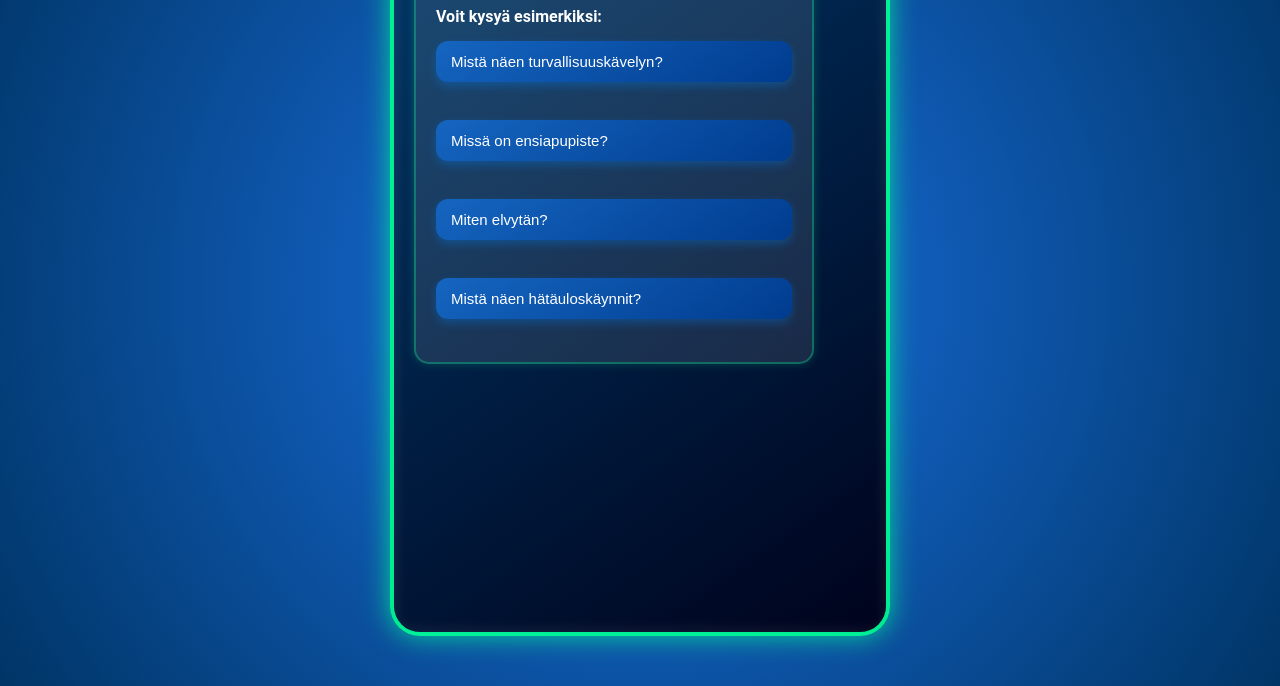
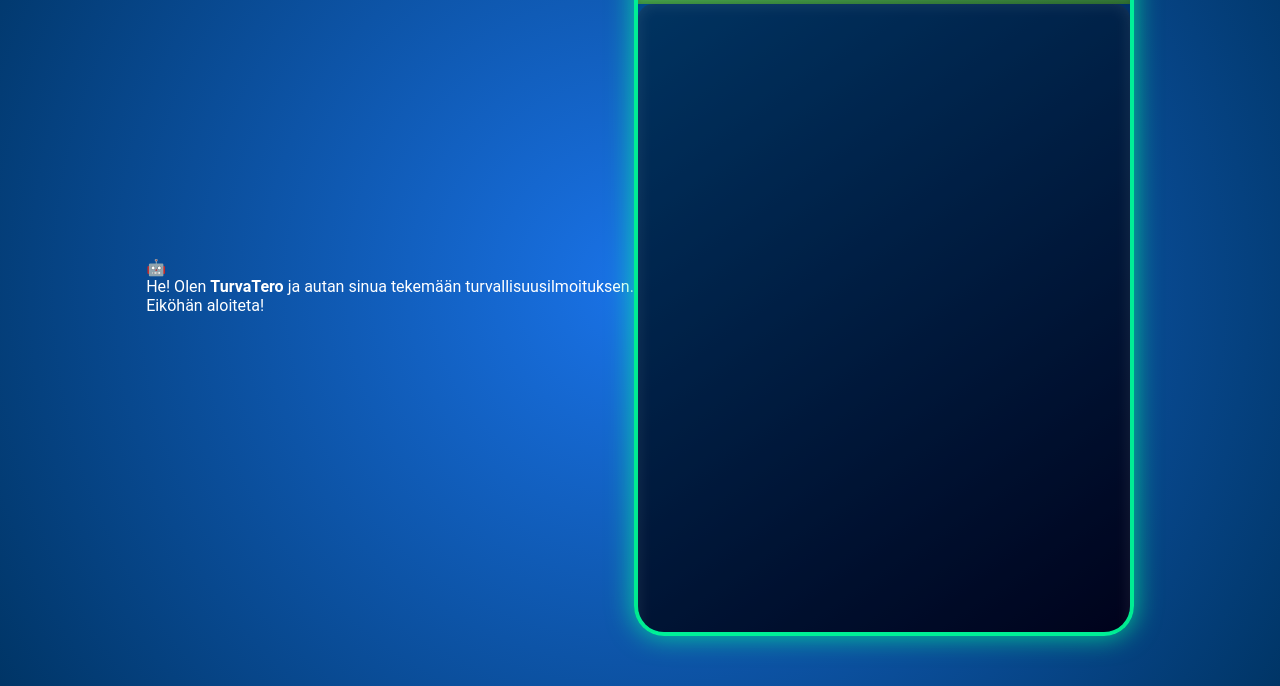
Before and after one commit to Miikajuvonen/chatbot, a plain HTML site: page index.html in a window 1280 px wide. Shown: the part 114-800 px from the top of the page. Drawn offline with Linux system fonts and the light colour scheme.

Commit message:
Update index.html

```diff
--- a/index.html
+++ b/index.html
@@ -3,24 +3,25 @@
 <head>
     <meta charset="UTF-8">
     <meta name="viewport" content="width=device-width, initial-scale=1.0">
-    <title>Ammattikorkeakoulun turvallisuuschat</title>
+    <title>TurvaTero</title>
     <link rel="stylesheet" href="styles.css">
 </head>
 <body>
+    <div id="intro-screen">
+        <div id="intro-content">
+            <span class="emoji">🤖</span>
+            <p>He! Olen <strong>TurvaTero</strong> ja autan sinua tekemään turvallisuusilmoituksen.<br> Eiköhän aloiteta!</p>
+        </div>
+    </div>
+
     <div id="chatbot">
+        <div id="chat-header">TurvaTero</div>
         <div id="chat-container">
             <div id="chat-log"></div>
-            <div id="help-section">
-                <p><strong>Voit kysyä esimerkiksi:</strong></p>
-                <ul>
-                    <li><button class="question-btn">Mistä näen turvallisuuskävelyn?</button></li>
-                    <li><button class="question-btn">Missä on ensiapupiste?</button></li>
-                    <li><button class="question-btn">Miten elvytän?</button></li>
-                    <li><button class="question-btn">Mistä näen hätäuloskäynnit?</button></li>
-                </ul>
-            </div>
         </div>
+        <input type="text" id="user-input" placeholder="Kirjoita vastaus ja paina Enter">
     </div>
+
     <script src="script.js"></script>
 </body>
 </html>
```
